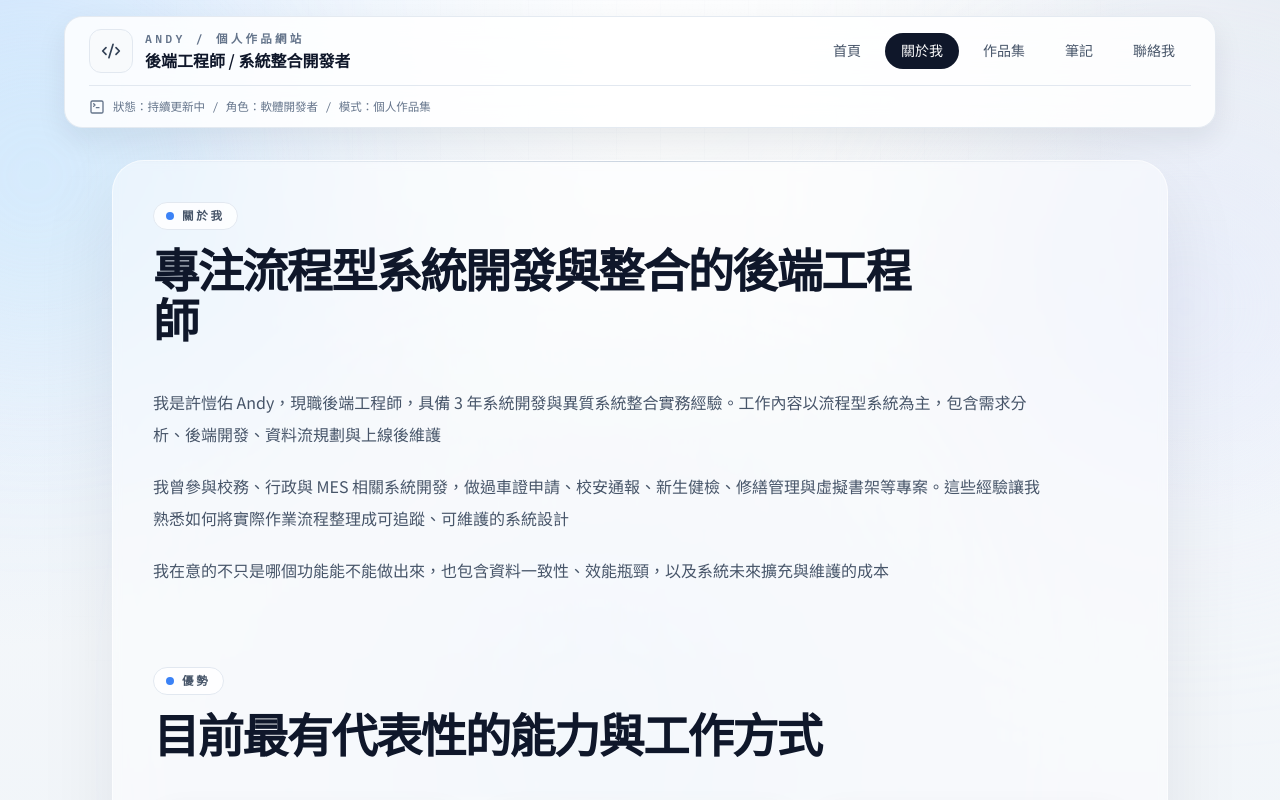
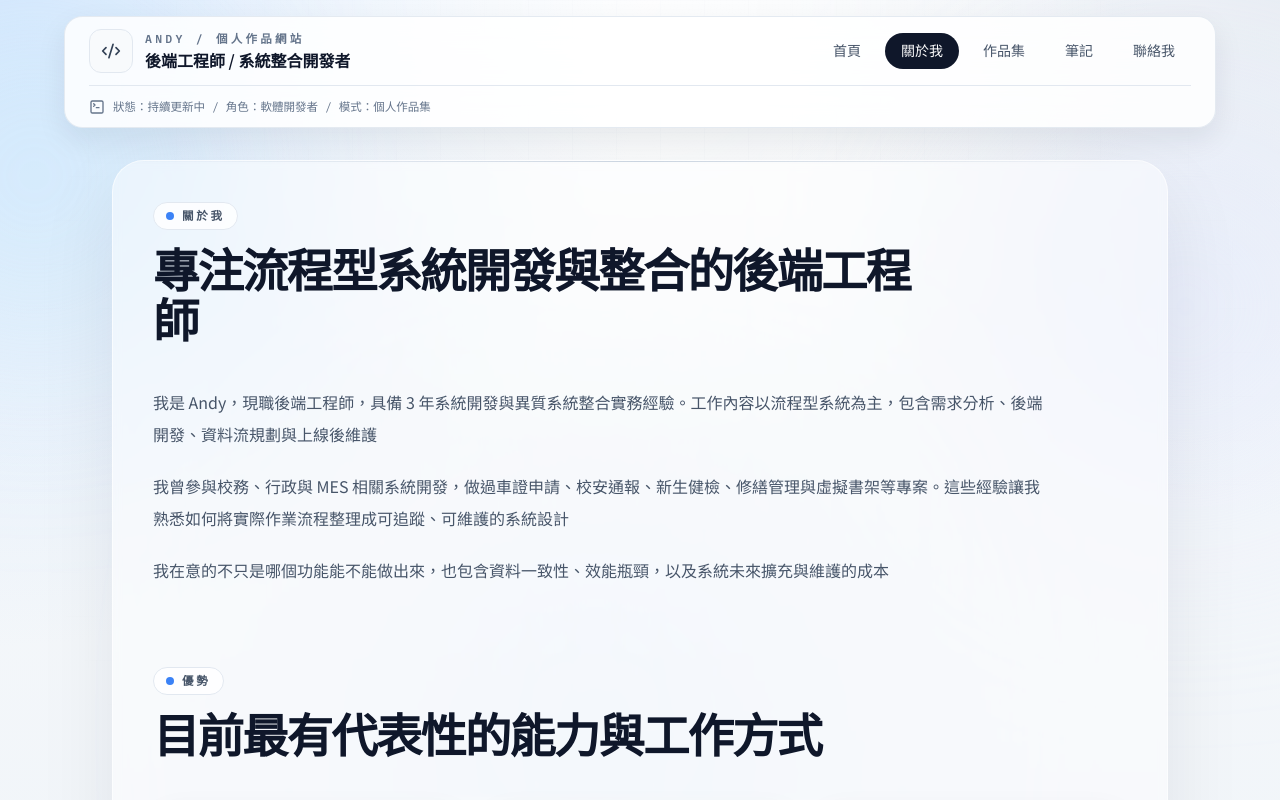
Before and after one commit to Andy61490963/kaiyo-dev-site, a React (Vite) app: page /about in a window 1280 px wide. Shown: the top 800 px of the page. Built offline with nearby package versions, Linux system fonts and the light colour scheme; the HTML template or start-up script is replaced by a standard one.

Commit message:
調整內容

```diff
--- a/src/pages/About.jsx
+++ b/src/pages/About.jsx
@@ -35,7 +35,7 @@ export default function About() {
       <SectionContainer subtitle="關於我" title="專注流程型系統開發與整合的後端工程師">
         <div className="max-w-4xl space-y-5 text-base leading-8 text-slate-600">
           <p>
-            我是許愷佑 Andy，現職後端工程師，具備 3 年系統開發與異質系統整合實務經驗。工作內容以流程型系統為主，包含需求分析、後端開發、資料流規劃與上線後維護
+            我是 Andy，現職後端工程師，具備 3 年系統開發與異質系統整合實務經驗。工作內容以流程型系統為主，包含需求分析、後端開發、資料流規劃與上線後維護
           </p>
           <p>
             我曾參與校務、行政與 MES 相關系統開發，做過車證申請、校安通報、新生健檢、修繕管理與虛擬書架等專案。這些經驗讓我熟悉如何將實際作業流程整理成可追蹤、可維護的系統設計
```
